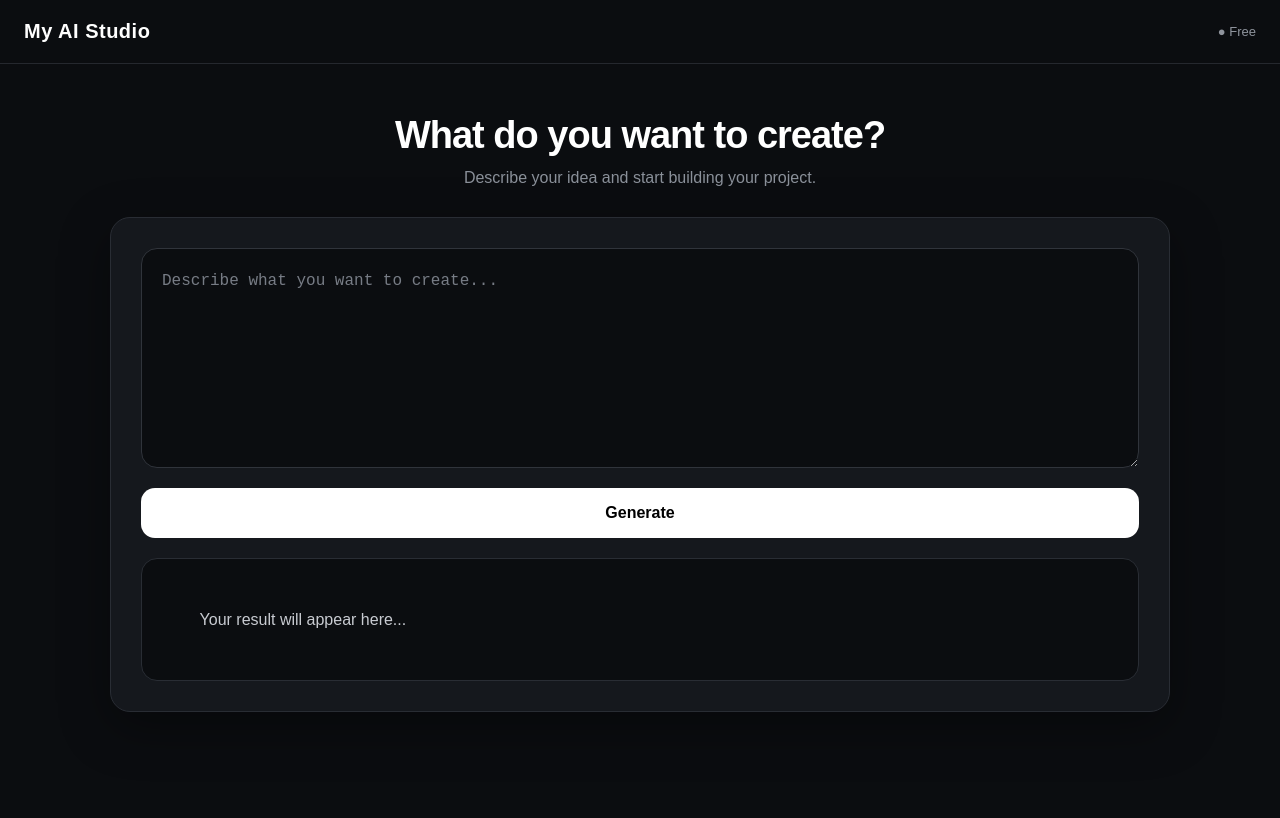
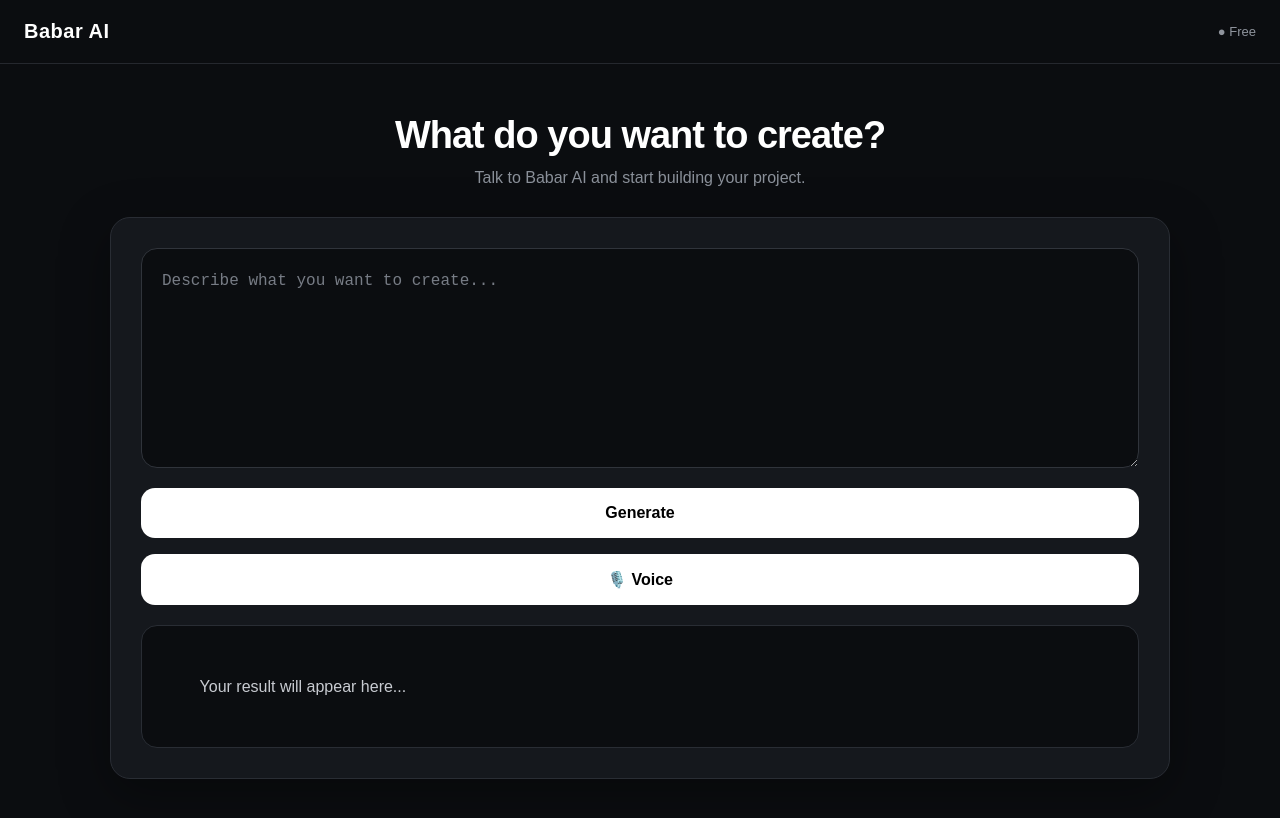
Before and after one commit to babar-uman/babar-ai, a plain HTML site: page index.html in a window 1280 px wide. Drawn offline with Linux system fonts and the light colour scheme.

Commit message:
Change title and headings from 'My AI Studio' to 'Babar AI'

```diff
--- a/index.html
+++ b/index.html
@@ -1,25 +1,33 @@
 <!DOCTYPE html>
 <html lang="en">
+
 <head>
   <meta charset="UTF-8">
   <meta name="viewport" content="width=device-width, initial-scale=1.0">
-  <title>My AI Studio</title>
+
+  <title>Babar AI</title>
+
   <link rel="stylesheet" href="style.css">
 </head>
 
 <body>
 
   <header>
-    <h1>My AI Studio</h1>
+    <h1>Babar AI</h1>
     <div class="status">● Free</div>
   </header>
+
 
   <main class="container">
 
     <section class="hero">
       <h2>What do you want to create?</h2>
-      <p>Describe your idea and start building your project.</p>
+
+      <p>
+        Talk to Babar AI and start building your project.
+      </p>
     </section>
+
 
     <section class="card">
 
@@ -27,9 +35,16 @@
         id="prompt"
         placeholder="Describe what you want to create..."></textarea>
 
+
       <button onclick="generateIdea()">
         Generate
       </button>
+
+
+      <button onclick="startVoice()">
+        🎙️ Voice
+      </button>
+
 
       <div id="output">
         Your result will appear here...
@@ -39,7 +54,9 @@
 
   </main>
 
+
   <script src="script.js"></script>
 
 </body>
+
 </html>
```
